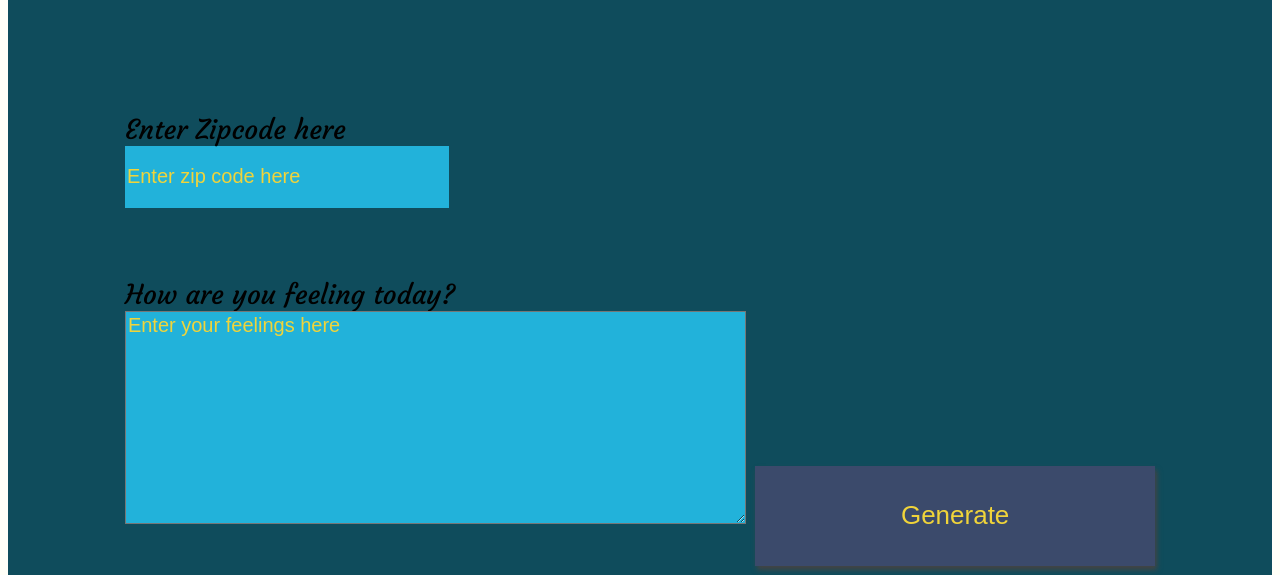
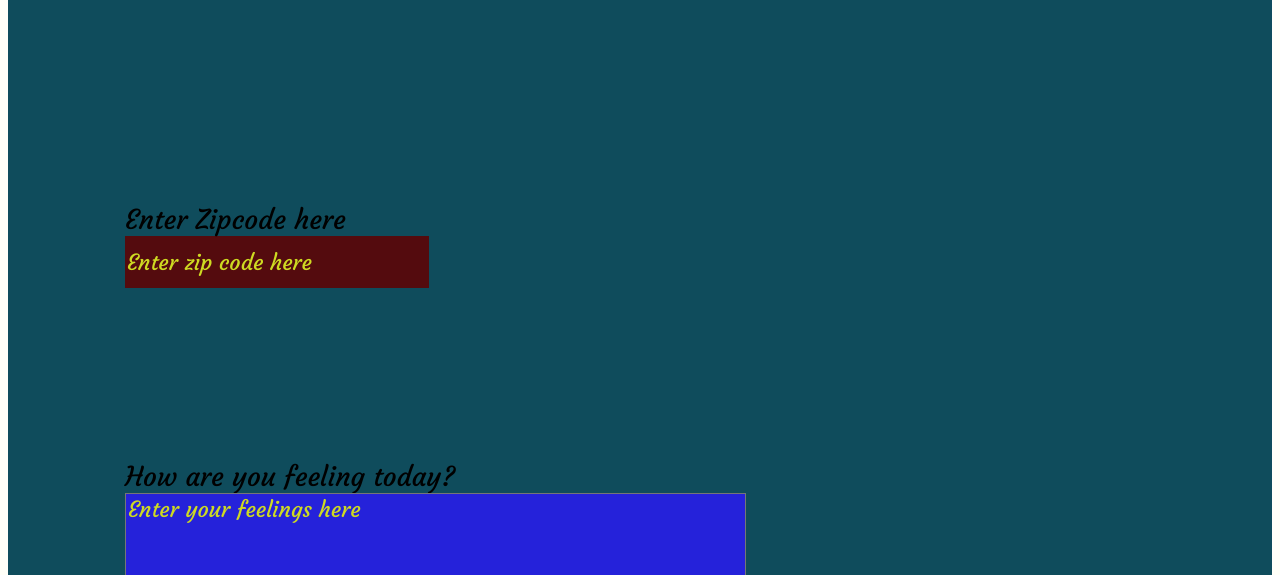
Before and after one commit to AndreaScacchi/Weather-Journal-App, a plain HTML site: page Weather-Journal-App/Website/index.html in a window 1280 px wide. Shown: the part 61-636 px from the top of the page. Drawn offline with Linux system fonts and the light colour scheme.

Commit message:
Update style.css

```diff
--- a/Weather-Journal-App/Website/style.css
+++ b/Weather-Journal-App/Website/style.css
@@ -7,7 +7,7 @@
     display: grid;
     grid-auto-rows: minmax(150px, auto);
     /* grid-template-columns:  */
-    height:100vh;
+    height:150vh;
     background: #0f4c5c;
     color: black;
     justify-content: center;
@@ -19,6 +19,7 @@
 .title {
     font-size: 30px;
     display: block;
+
 }
 
 .entry{
@@ -34,32 +35,32 @@
 
 input{
     display:block;
-    height: 60px;
-    width: 320px;
-    background:#22b2da;
-    color: #f0d43a;
-    font-size: 20px;
-    font-family: 'Oswald', sans-serif;
+    height: 50px;
+    width: 300px;
+    background: #540b0e;
+    color: #58f03a;
+    font-size: 22px;
+    font-family: 'Courgette', cursive;
     border: none;
 }
 
 button{
     width: 400px;
     height: 100px;
-    background: #3b4a6b;
-    color: #f0d43a;
-    font-size: 26px;
-    font-family: 'Oswald', sans-serif;
+    background: #c48808;
+    color: #3af0e7;
+    font-size: 22px;
+    font-family: 'Courgette', cursive;
     border: none;
     box-shadow: 2px 4px 5px #444;
 }
 
 
 textarea{
-    background:#22b2da;
-    color: #f0d43a;
-    font-size: 20px;
-    font-family: 'Oswald', sans-serif;
+    background:#2522da;
+    color: #d23af0;
+    font-size: 22px;
+    font-family: 'Courgette', cursive;
 }
 /* Reset style for HTML element on active to have no border*/
 input:focus,
@@ -70,19 +71,19 @@
 }
 /* Style for Placeholder Text*/
 ::placeholder { /* Firefox, Chrome, Opera */
-    color: #f0d43a;
-    font-family: 'Oswald', sans-serif;
+    color: #ceda22;
+    font-family: 'Courgette', cursive;
 
 }
 
 :-ms-input-placeholder { /* Internet Explorer 10-11 */
     color: #f0d43a;
-    font-family: 'Oswald', sans-serif;
+    font-family: 'Courgette', cursive;
 
 }
 
 ::-ms-input-placeholder { /* Microsoft Edge */
     color: #f0d43a;
-    font-family: 'Oswald', sans-serif;
+    font-family: 'Courgette', cursive;
 
 }
```
